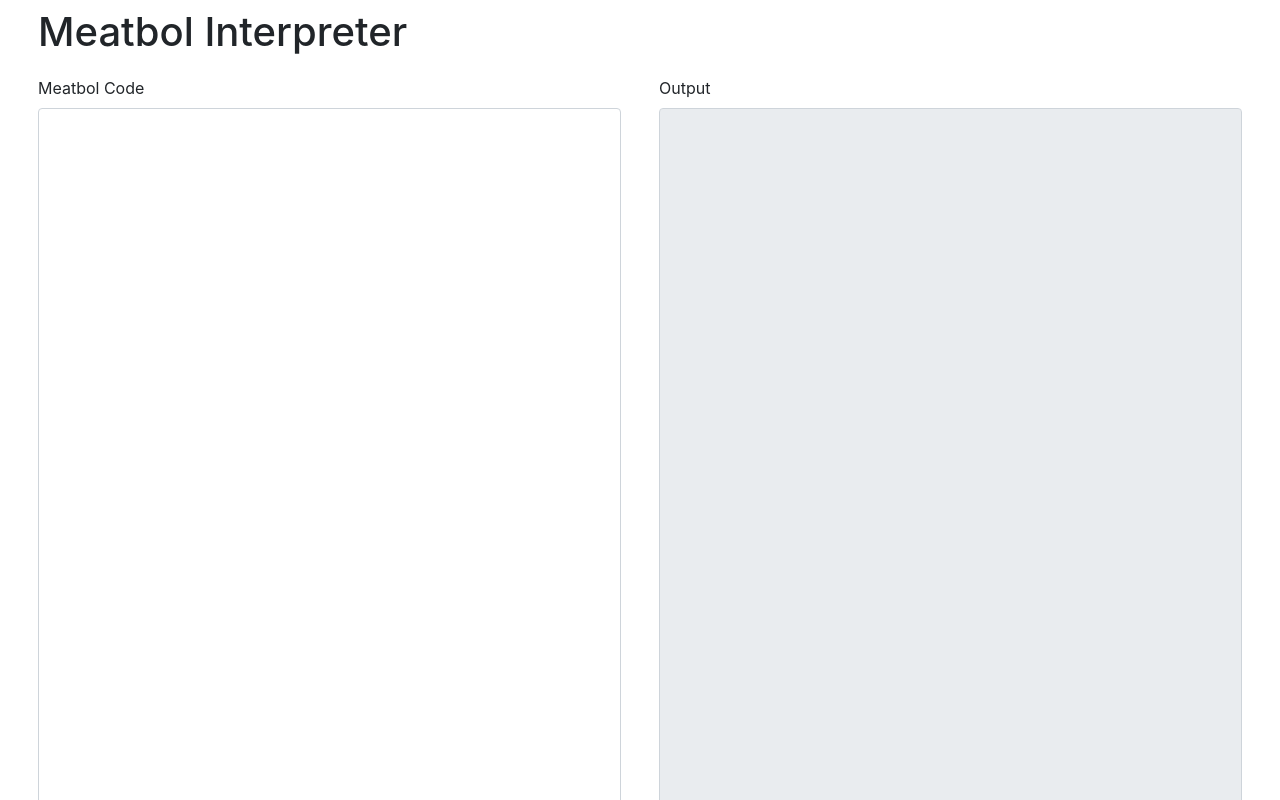
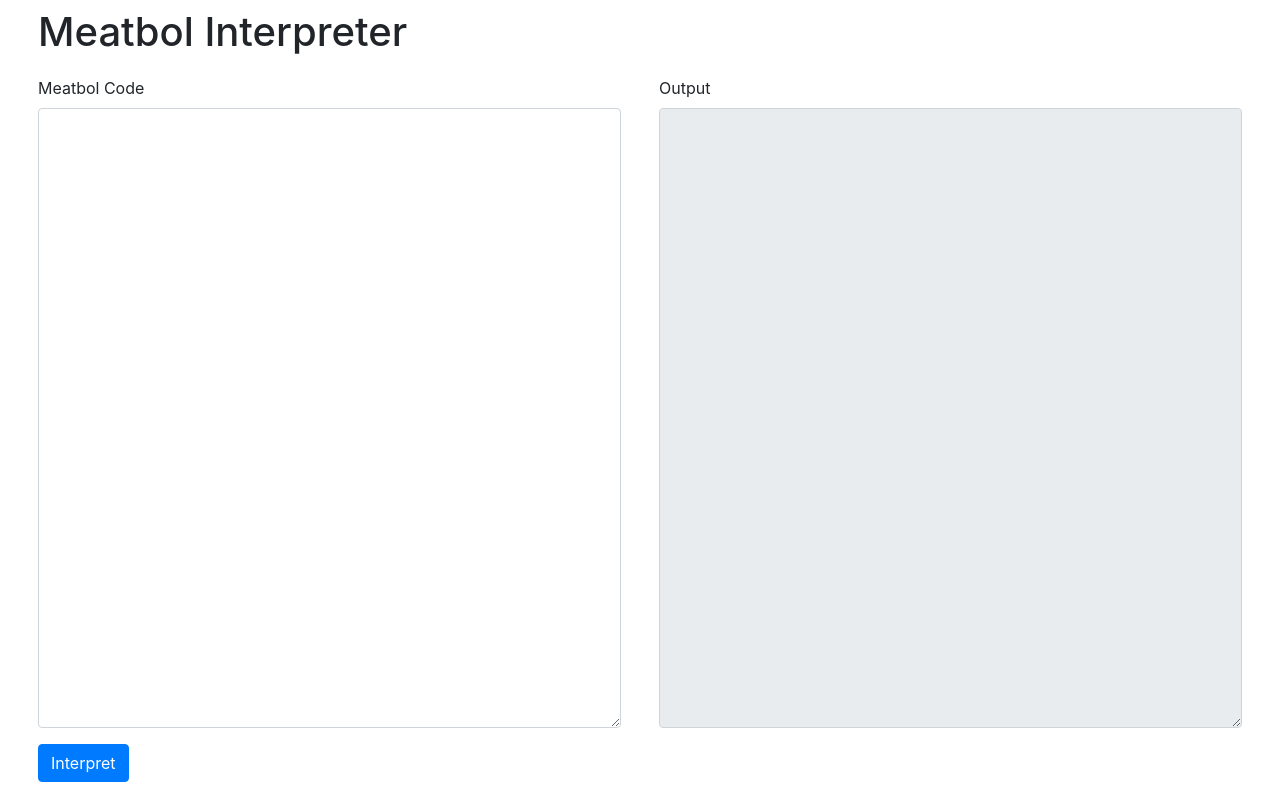
Before and after one commit to mpohler1/meatbol-app, a React (Create React App) app: page / in a window 1280 px wide. Shown: the top 800 px of the page. Built offline with nearby package versions, Linux system fonts and the light colour scheme.

Commit message:
Added styling to control height of textAreas

```diff
--- /dev/null
+++ b/src/App.css
@@ -0,0 +1,11 @@
+/* non-desktop */
+.console {
+    min-height: calc(85vh - 180px);
+}
+
+/* desktop */
+@media screen and (min-width: 640px) {
+    .console {
+        min-height: calc(100vh - 180px);
+    }
+}
--- a/src/App.jsx
+++ b/src/App.jsx
@@ -3,6 +3,7 @@ import InputBox from "./components/InputBox";
 import OutputBox from "./components/OutputBox";
 import 'bootstrap/dist/css/bootstrap.css';
 import InterpretButton from "./components/InterpretButton";
+import './App.css';
 
 class App extends Component {
 
--- a/src/components/InputBox.jsx
+++ b/src/components/InputBox.jsx
@@ -60,9 +60,8 @@ class InputBox extends Component {
         return (
             <div className="form-group">
                 <label htmlFor="inputBoxTextArea">Meatbol Code</label>
-                <textarea className="form-control text-monospace overflow-auto"
+                <textarea className="form-control text-monospace overflow-auto console"
                           id={"inputBoxTextArea" /* needs to be stored in state if multiple of these */}
-                          rows="32"
                           cols="80"
                           value={this.props.input}
                           onKeyDown={(event) => this.handleKeyDown(event)}
--- a/src/components/OutputBox.jsx
+++ b/src/components/OutputBox.jsx
@@ -7,9 +7,8 @@ class OutputBox extends Component {
         return (
             <div className="form-group">
                 <label htmlFor="outputBoxTextArea">Output</label>
-                <textarea className="form-control text-monospace overflow-auto"
+                <textarea className="form-control text-monospace overflow-auto console"
                           id="outputBoxTextArea"
-                          rows="32"
                           cols="80"
                           value={this.props.output}
                           readOnly={true} >
```
